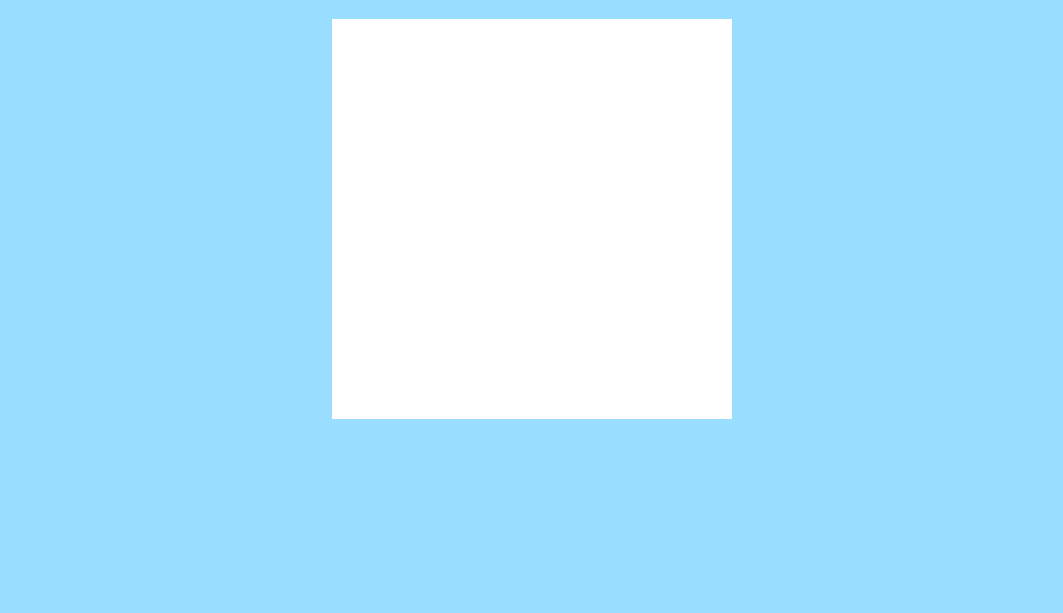
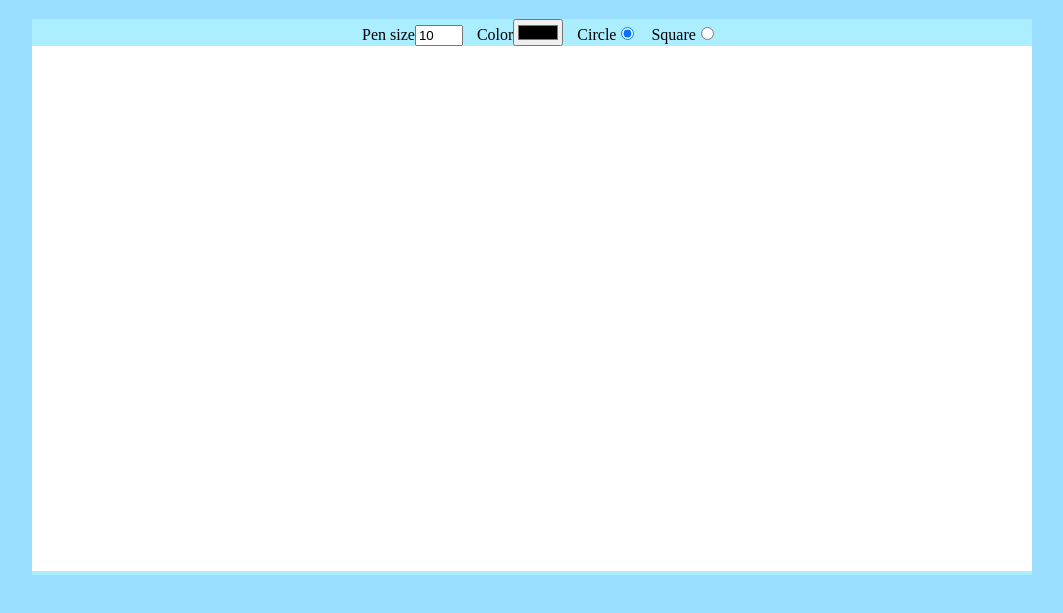
Before and after one commit to DiddyManilla/Doodle, a plain HTML site: page index.html in a window 1280 px wide. Shown: the part 61-674 px from the top of the page, without its empty margins (108-1171 px from the left). Drawn offline with nearby package versions, Linux system fonts and the light colour scheme.

Commit message:
Add options for pen size, color, and shape, increase canvas size

```diff
--- a/index.html
+++ b/index.html
@@ -8,7 +8,14 @@
 </head>
 <body>
 	<h1>Doodle!</h1>
-	<div id="options"></div>
-	<canvas width="400px" height="400px" id="canvas"></canvas>
+	<div id="doodle-board">
+		<div id="options">
+			<p>Pen size<input type="number" value="10" min="1" id="size"></p>
+			<p>Color<input type="color" value="#000000" id="color"></p>
+			<p>Circle<input type="radio" name="shape" checked="checked"></p>
+			<p>Square<input type="radio" name="shape"></p>
+		</div>
+		<canvas width="1000px" height="525px" id="canvas"></canvas>
+	</div>
 </body>
 </html>
--- a/script.js
+++ b/script.js
@@ -1,4 +1,23 @@
+$(document).ready(function() {
+
 var mouseButtonDown = false;
+var penSize = $("#size").val();
+var penColor = $("#color").val();
+var shape = $(getCheckedRadio("shape")).closest("p").text();
+
+function getCheckedRadio(name) {
+	var radios = document.getElementsByName(name);
+	for (var i = 0; i < radios.length; i++) {
+		if (radios[i].checked) {
+			return radios[i];
+		}
+	}
+}
+function getOptions() {
+	penSize = $("#size").val();
+	penColor = $("#color").val();
+	shape = $(getCheckedRadio("shape")).closest("p").text();
+}
 function getMousePos(event) {
 	var rect = $("#canvas")[0].getBoundingClientRect();
 	return {
@@ -6,21 +25,31 @@ function getMousePos(event) {
 		y: event.pageY - rect.top
 	}
 }
-$(document).ready(function() {
 
 var canvas = document.getElementById("canvas");
 var context = canvas.getContext('2d');
 context.fillStyle = "#ffffff";
-	context.fillRect(0, 0, canvas.width * 2, canvas.height);
+context.fillRect(0, 0, canvas.width, canvas.height);
+context.fillStyle = "#000000";
 
-	$("#canvas").on('mousedown', () => mouseButtonDown = true);
-	$("#canvas").on('mouseup', () => mouseButtonDown = false);
-
-	$("#canvas").on('mousemove', function(event) {
+$("#canvas").on('mousedown', (e) => {mouseButtonDown = true; e.preventDefault();});
+$("body").on('mouseup', () => mouseButtonDown = false);
+$("#canvas").on('mousemove mousedown', function(event) {
+	event.preventDefault();
 	if (mouseButtonDown) {
-			context.fillStyle = "#000000";
+		getOptions();
+		penSize = $("#size").val();
 		var mousePos = getMousePos(event);
-			context.fillRect(mousePos.x, mousePos.y, 10, 10);
+		context.fillStyle = penColor;
+		context.beginPath();
+		if (shape === "Square") {
+			context.rect(mousePos.x - penSize / 2, mousePos.y - penSize / 2, penSize, penSize);
+		} else {
+			context.arc(mousePos.x, mousePos.y, penSize / 2, 0, 2 * Math.PI);
+		}
+		context.fill();
 	}
 });
+
+
 });
--- a/style.css
+++ b/style.css
@@ -1,10 +1,23 @@
 body {
 	background-color: #99ddff;
 }
-canvas {
+#doodle-board {
+	display: inline-block;
 	position: relative;
 	left: 50%;
 	transform: translateX(-50%);
+}
+#size {
+	width: 40px;
+}
+#doodle-board {
+	background-color: #aaeeff;
+}
+#options  p {
+	position: relative;
+	left: 32.5%;
+	display: inline;
+	margin: 0 5px;
 }
 h1 {
 	text-align: center;
```
Lines whose indentation alone changed are shown as unchanged.
